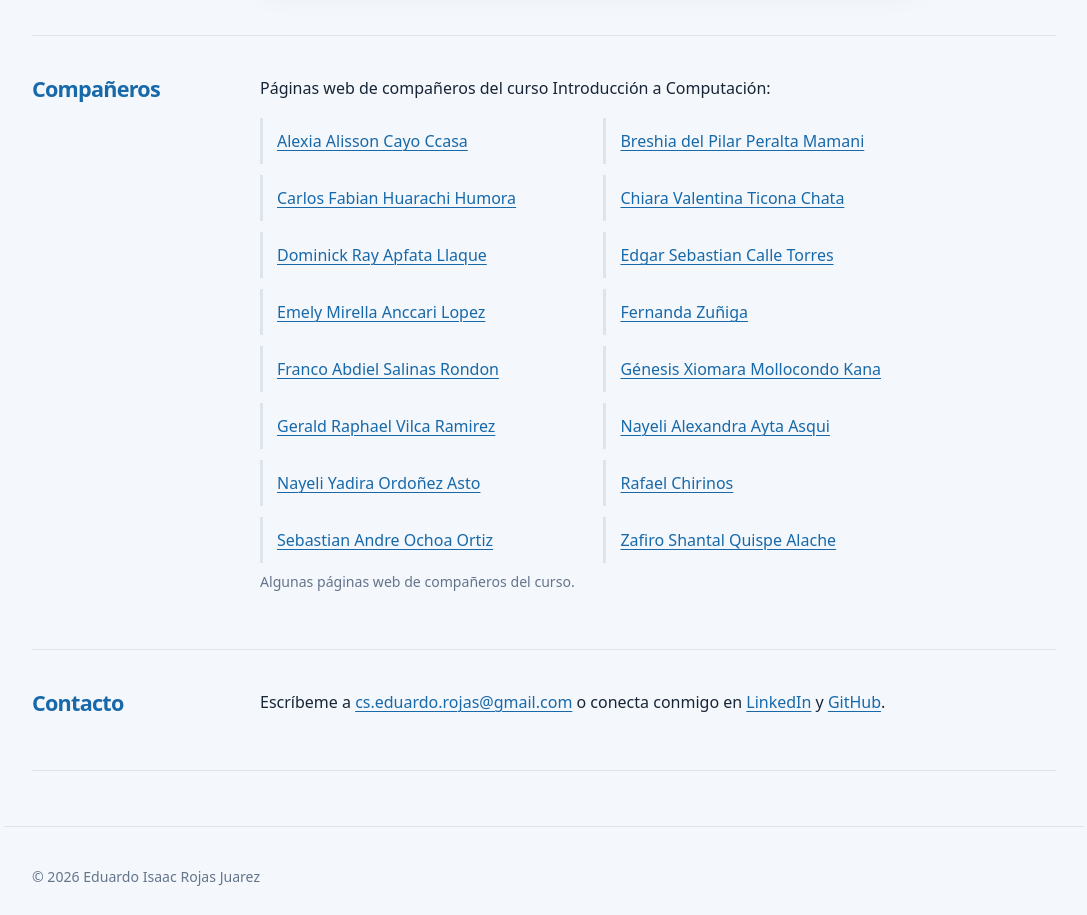
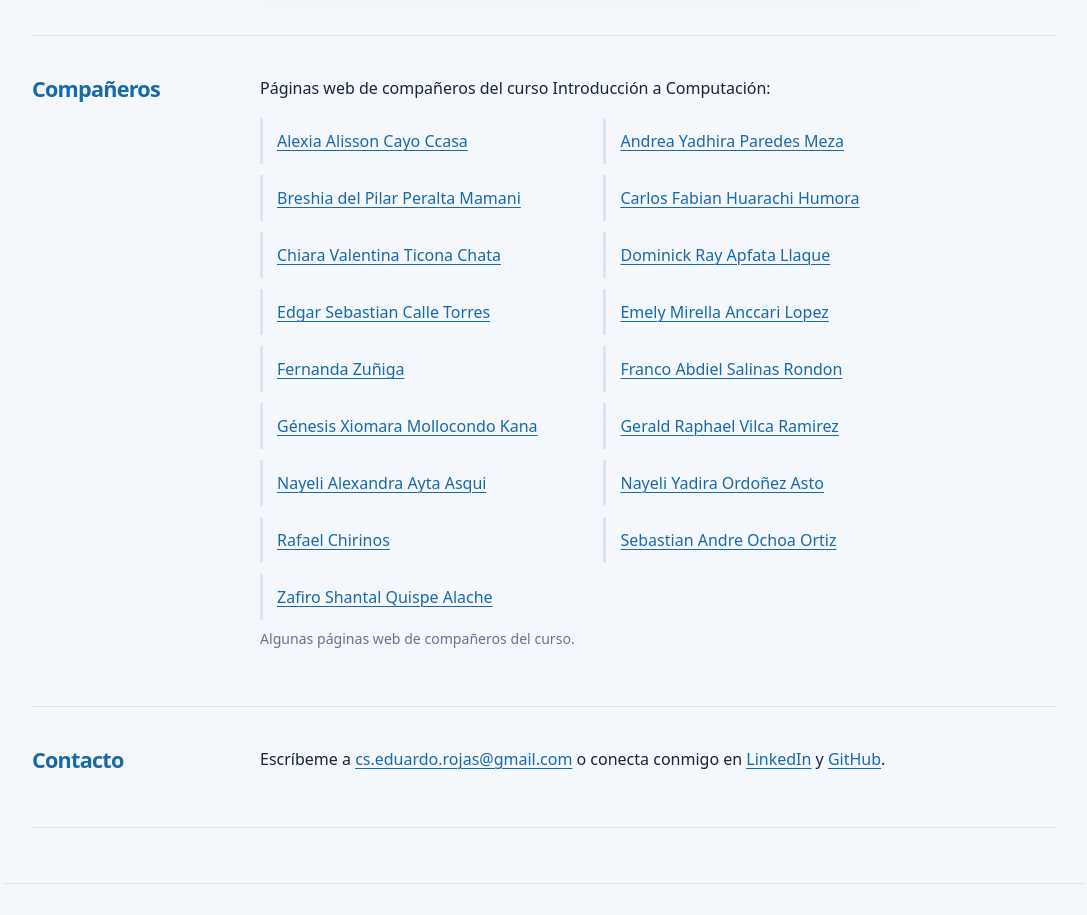
Before and after one commit to eduardoisaacrojasjuarez/eduardoisaacrojasjuarez.github.io, a plain HTML site: page index.html in a window 1280 px wide. Shown: the part 1910-2825 px from the top of the page, without its empty margins (96-1183 px from the left). Drawn offline with Linux system fonts and the light colour scheme.

```diff
--- a/index.html
+++ b/index.html
@@ -219,6 +219,7 @@
       <p>Páginas web de compañeros del curso Introducción a Computación:</p>
       <ul class="linea dos-columnas">
         <li><a href="https://alexiacayo19.github.io" target="_blank" rel="noopener noreferrer">Alexia Alisson Cayo Ccasa</a></li>
+        <li><a href="https://andrea-yadhira-portafolio.vercel.app/" target="_blank" rel="noopener noreferrer">Andrea Yadhira Paredes Meza</a></li>
         <li><a href="https://bre-pilar.github.io/Breshia-del-pilar-peralta-mamani/" target="_blank" rel="noopener noreferrer">Breshia del Pilar Peralta Mamani</a></li>
         <li><a href="https://carlosfabianhuarachihumora.github.io" target="_blank" rel="noopener noreferrer">Carlos Fabian Huarachi Humora</a></li>
         <li><a href="https://chiaraticona-source.github.io/chiara-ticona.github.io/" target="_blank" rel="noopener noreferrer">Chiara Valentina Ticona Chata</a></li>
```
